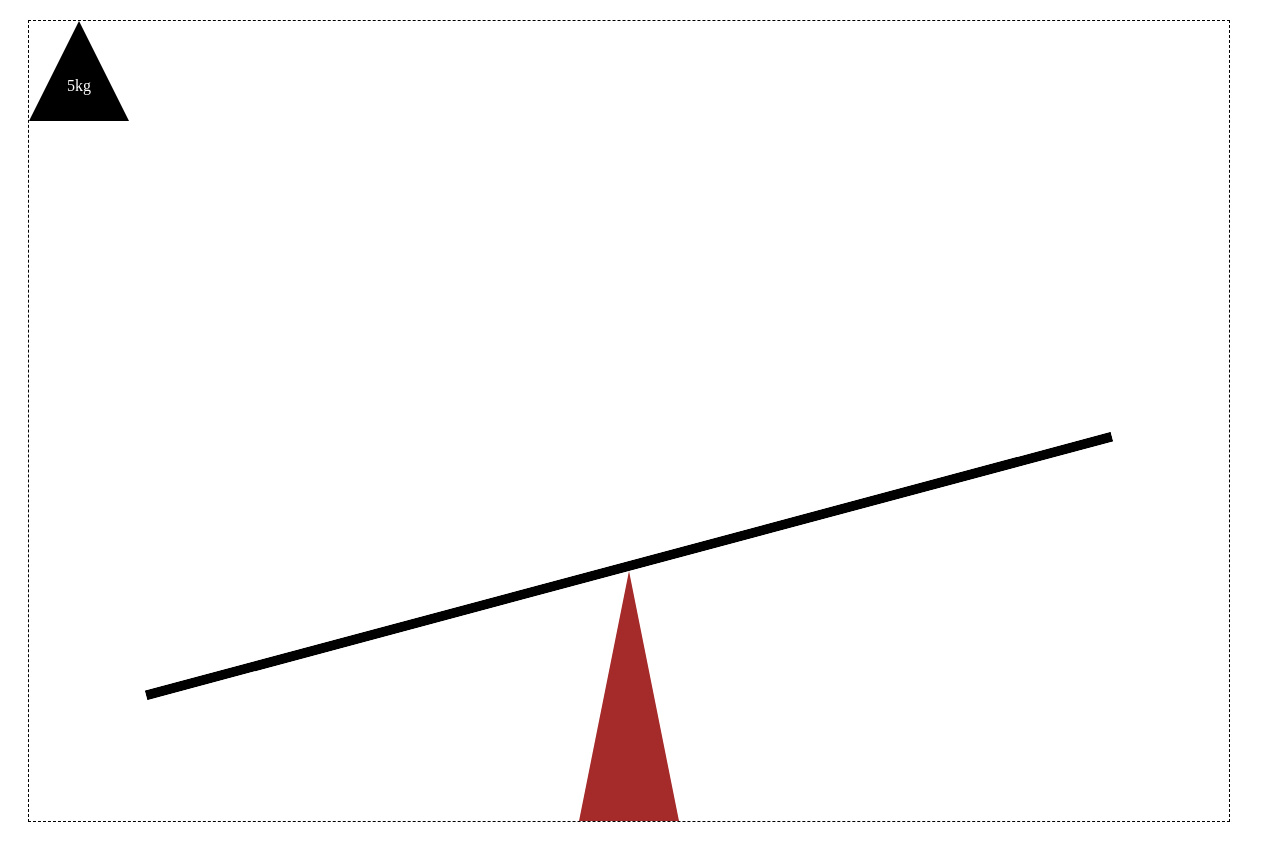
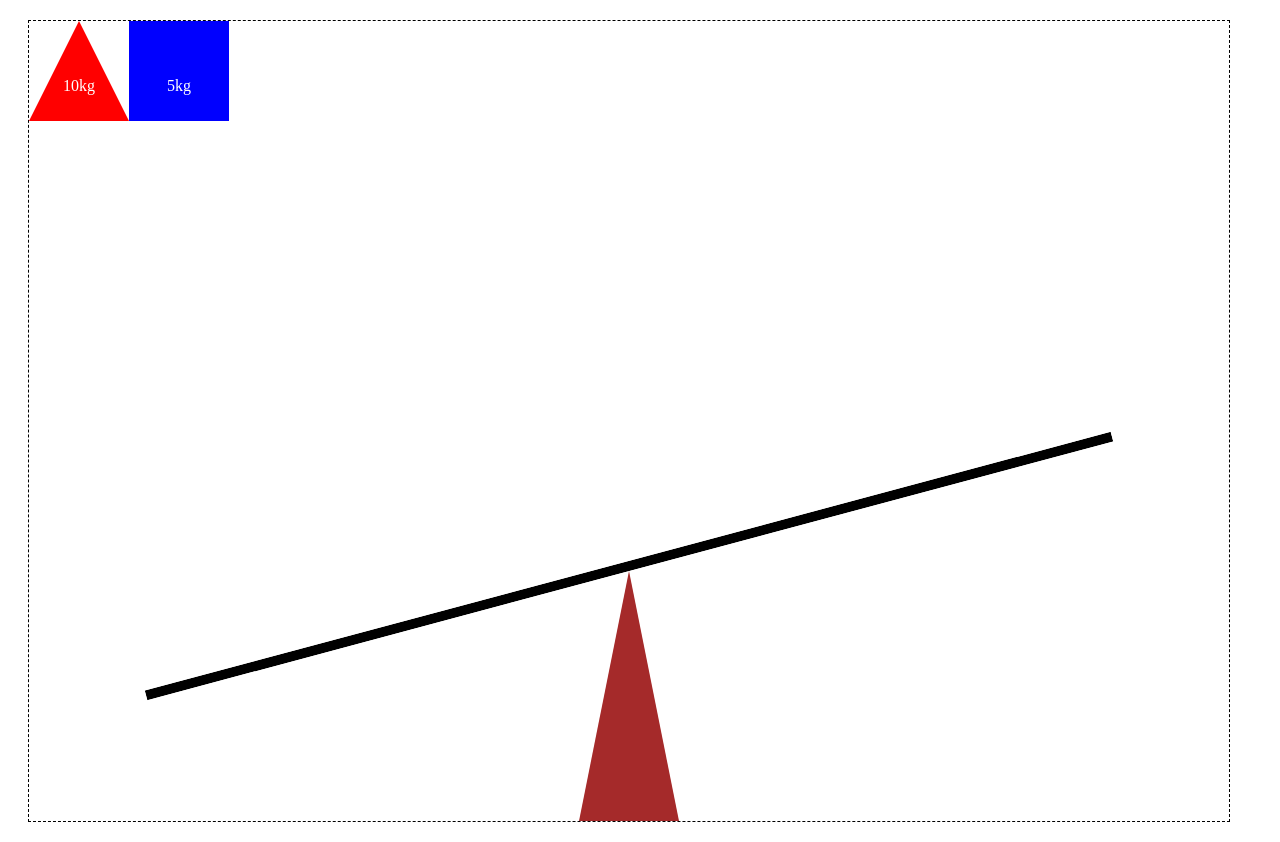
Before and after one commit to DwarGrak/teeter-tother, a Vue app: page / in a window 1280 px wide. Built offline with nearby package versions, Linux system fonts and the light colour scheme.

Commit message:
Add ShapeFabric

```diff
--- a/src/components/Game.vue
+++ b/src/components/Game.vue
@@ -1,7 +1,14 @@
 <template>
-  <Scene :swingRotation="15" />
+  <Scene :swingRotation="swingRotation" :attachedMasses="attachedMasses" />
 </template>
 
 <script setup lang="ts">
 import Scene from './Scene.vue';
+import AttachedMass from '../interfaces/AttachedMass';
+
+const swingRotation = 15;
+const attachedMasses: AttachedMass[] = [
+  { id: 1, mass: 10, type: 'triangle', color: 'red', position: 100 },
+  { id: 2, mass: 5, type: 'square', color: 'blue', position: 300 },
+];
 </script>
--- a/src/components/Scene.vue
+++ b/src/components/Scene.vue
@@ -1,7 +1,12 @@
 <template>
   <div class="scene" :style="style">
     <Swing :rotation="props.swingRotation" />
-    <Mass :mass="5" :y="100" :x="100"><Triangle /></Mass>
+    <ShapeFabric
+      v-for="mass in attachedMasses"
+      :key="mass.id"
+      :wrapper="Mass"
+      v-bind="mass"
+    />
   </div>
 </template>
 
@@ -10,10 +15,12 @@ import { defineProps, computed } from 'vue';
 import { useStore } from 'vuex';
 import Swing from './Swing.vue';
 import Mass from './shapes/Mass.vue';
-import Triangle from './svg/Triangle.vue';
+import ShapeFabric from './shapes/ShapeFabric.vue';
+import AttachedMass from '@/interfaces/AttachedMass';
 
 const props = defineProps({
   swingRotation: { type: Number, default: 0 },
+  attachedMasses: { type: Array as AttachedMass[], default: () => [] },
 });
 
 const {
--- a/src/components/shapes/Mass.vue
+++ b/src/components/shapes/Mass.vue
@@ -1,5 +1,5 @@
 <template>
-  <Shape v-bind="shapeProps">
+  <Shape v-bind="props">
     <slot />
     <text
       :x="props.width * 0.5"
--- /dev/null
+++ b/src/components/shapes/ShapeFabric.vue
@@ -0,0 +1,17 @@
+<template>
+  <render />
+</template>
+
+<script setup lang="ts">
+import { defineProps, h, useAttrs } from 'vue';
+import { svgMap, svgName } from '../svg';
+
+const props = defineProps({
+  wrapper: { type: Object, required: true },
+  type: { type: String as svgName, required: true },
+});
+
+const attrs = useAttrs();
+
+const render = () => h(props.wrapper, attrs, () => h(svgMap[props.type]));
+</script>
--- /dev/null
+++ b/src/components/svg/index.ts
@@ -0,0 +1,17 @@
+import { Component } from 'vue';
+import Circle from './Circle.vue';
+import Square from './Square.vue';
+import Triangle from './Triangle.vue';
+
+type svgName = 'circle' | 'square' | 'triangle';
+
+type SVGMap = {
+  [key in svgName]: Component;
+};
+const svgMap: SVGMap = {
+  circle: Circle,
+  square: Square,
+  triangle: Triangle,
+};
+
+export { svgName, svgMap, Circle, Square, Triangle };
--- /dev/null
+++ b/src/interfaces/AttachedMass.ts
@@ -0,0 +1,5 @@
+import Mass from './Mass';
+
+export default interface AttachedMass extends Mass {
+  position: number;
+}
```
Also changed, not shown: src/interfaces/Mass.ts (added, +8 -0 lines).
